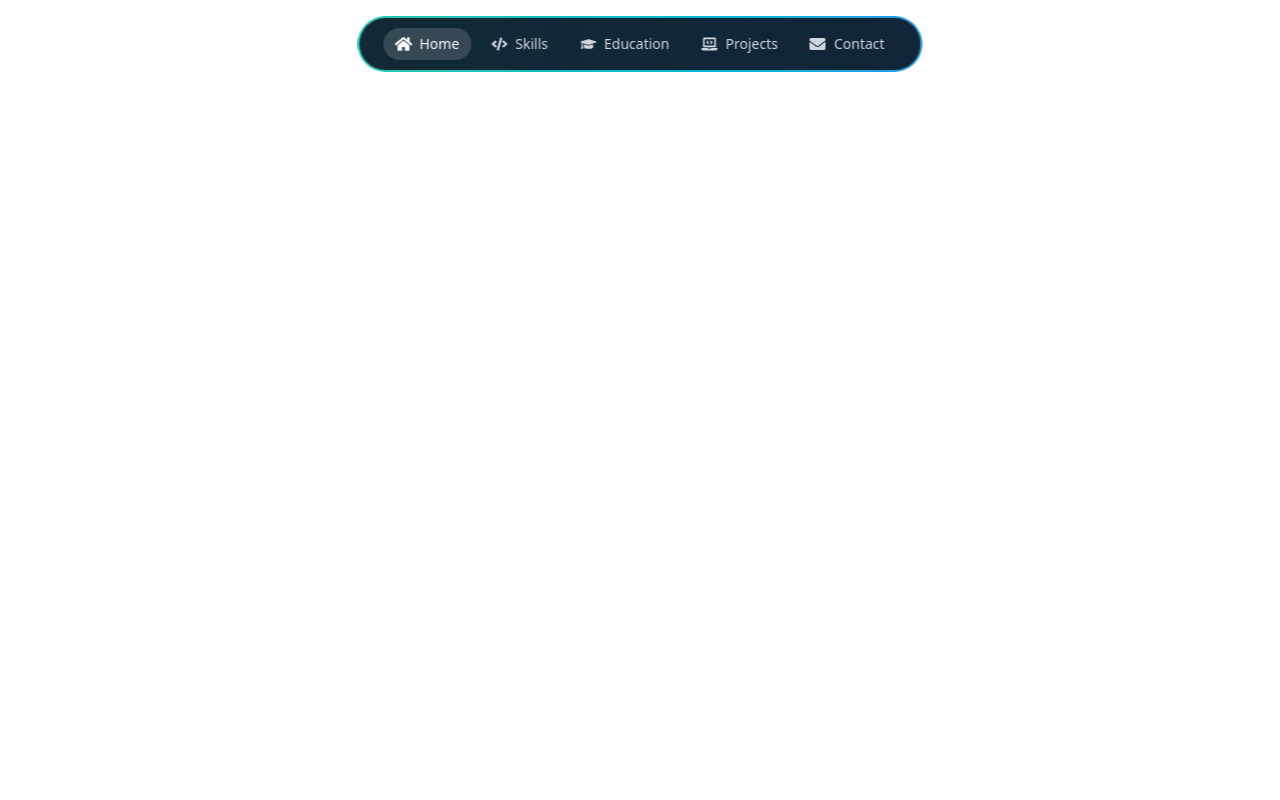
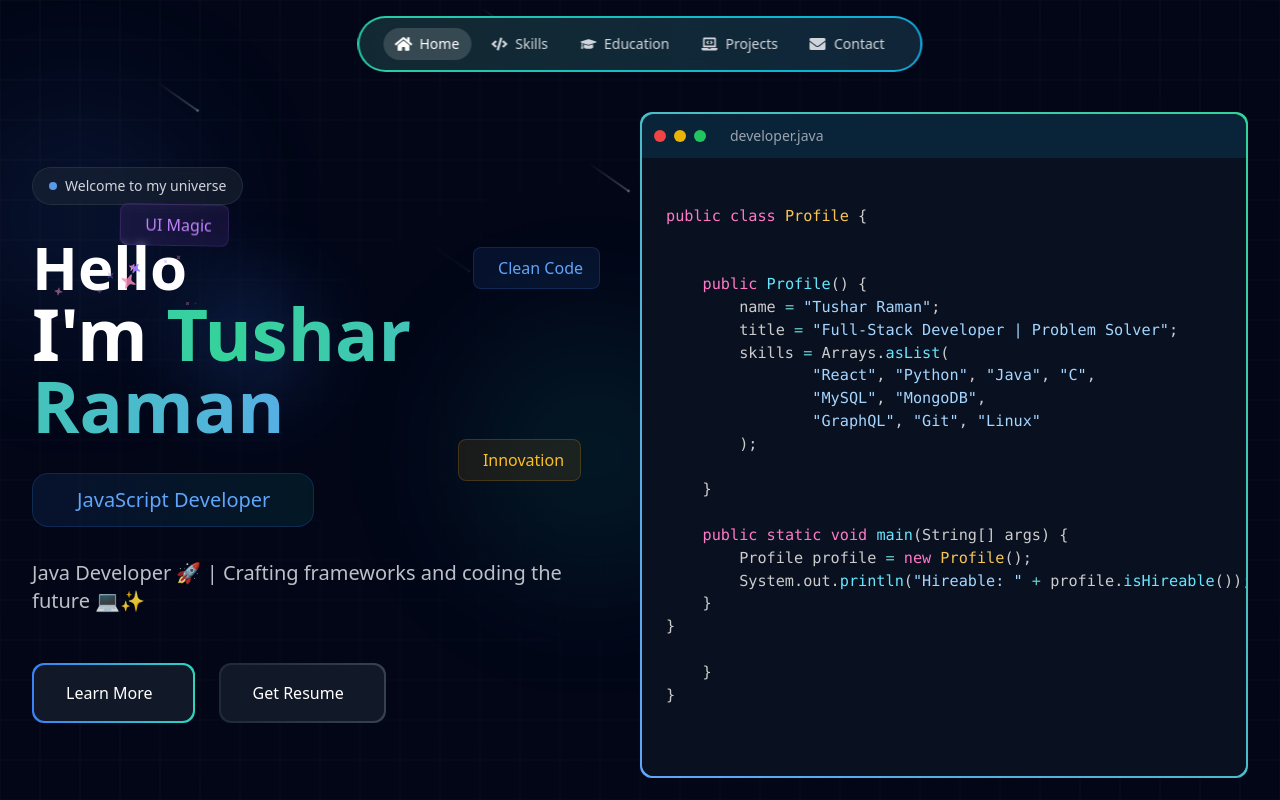
Before and after one commit to Raman0tushar/Myportfolio, a React (Vite) app: page / in a window 1280 px wide. Shown: the top 800 px of the page. Built offline with nearby package versions, Linux system fonts and the light colour scheme.

Commit message:
Update route path for Hero component

```diff
--- a/src/App.jsx
+++ b/src/App.jsx
@@ -29,7 +29,7 @@ export default function App() {
       ) : (
         // Router Mode: Use routes for navigation
         <Routes>`
-          <Route path="/Myportfolio" element={<Hero />} />
+          <Route path="" element={<Hero />} />
           <Route path="/skills" element={<Skills />} />
           <Route path="/experience" element={<Experience />} />
           <Route path="/education" element={<Education />} />
```
